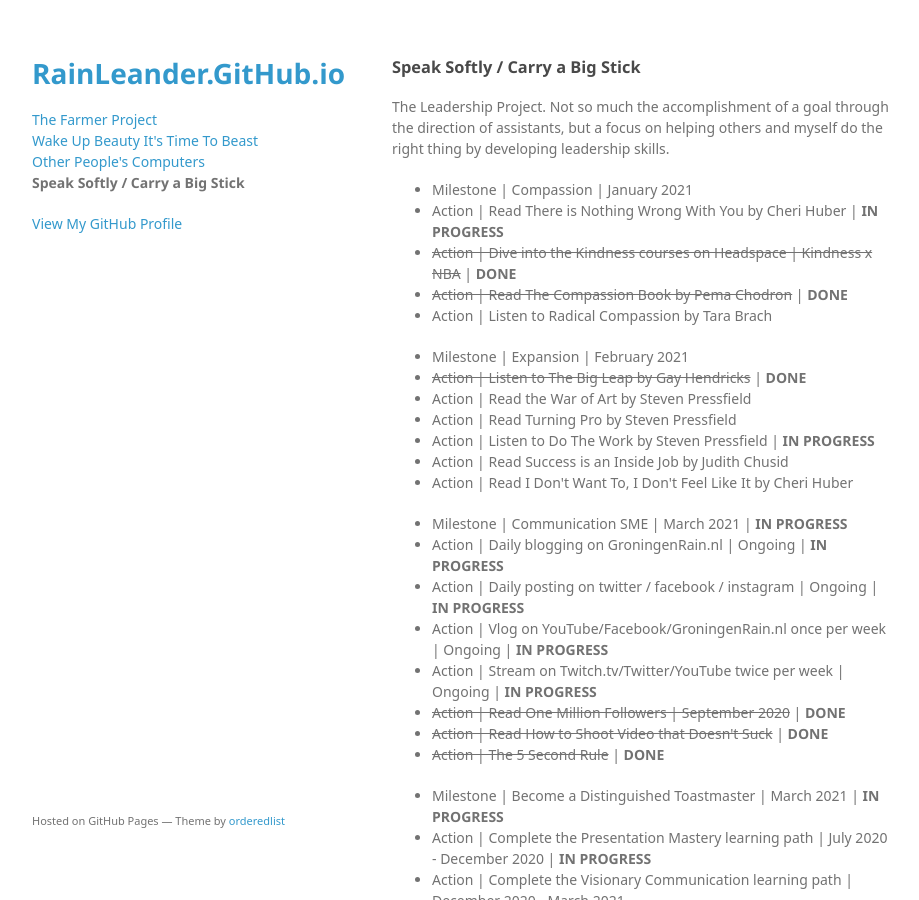
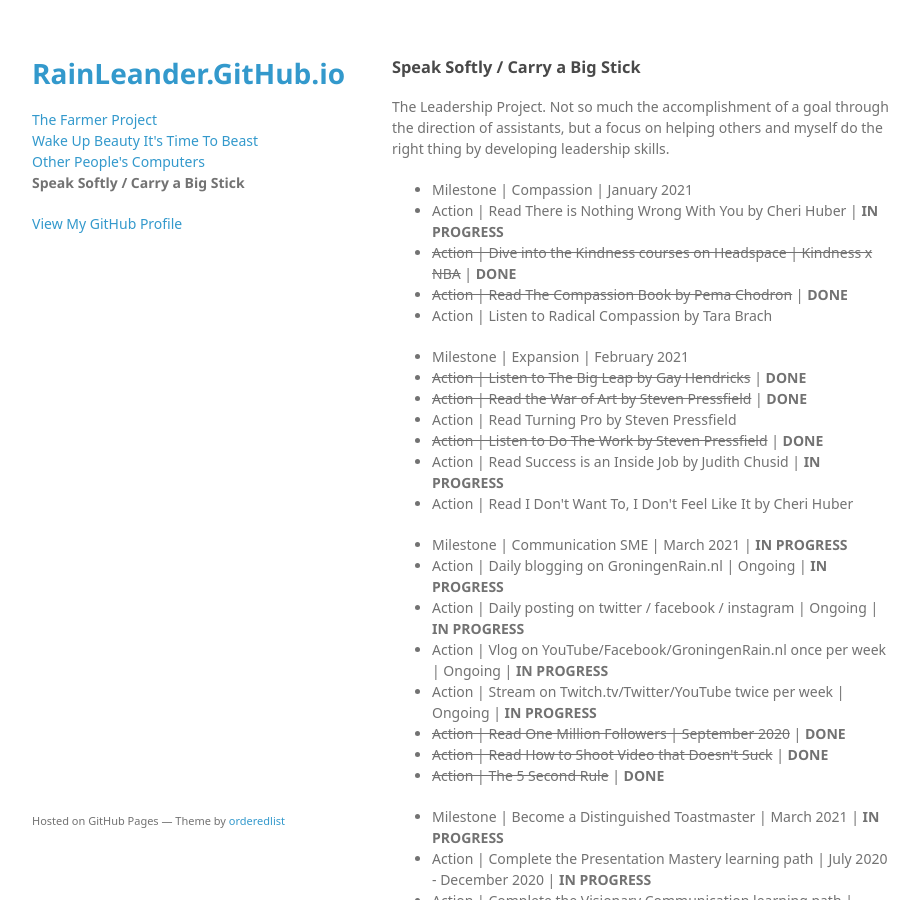
Before and after one commit to rainleander/rainleander.github.io, a Jekyll site: the page speak-softly.html, which Jekyll copies as it is, in a window 1280 px wide and 900 px high. Shown: the whole window, without its empty margins (178-1097 px from the left). Built offline with Jekyll 4.4.1, drawn with Linux system fonts in a browser that asks for light colours; some web fonts are replaced.

Commit message:
Update speak-softly.html

```diff
--- a/speak-softly.html
+++ b/speak-softly.html
@@ -37,10 +37,10 @@
 
         <ul><li>Milestone | Expansion | February 2021</li>
           <li><del>Action | Listen to The Big Leap by Gay Hendricks</del> | <b>DONE</b></li>
-          <li>Action | Read the War of Art by Steven Pressfield</li>
+          <li><del>Action | Read the War of Art by Steven Pressfield</del> | <b>DONE</b></li>
           <li>Action | Read Turning Pro by Steven Pressfield</li>
-          <li>Action | Listen to Do The Work by Steven Pressfield | <b>IN PROGRESS</b></li>
-          <li>Action | Read Success is an Inside Job by Judith Chusid</li>
+          <li><del>Action | Listen to Do The Work by Steven Pressfield</del> | <b>DONE</b></li>
+          <li>Action | Read Success is an Inside Job by Judith Chusid | <b>IN PROGRESS</b></li>
           <li>Action | Read I Don't Want To, I Don't Feel Like It by Cheri Huber</li></ul>
 
         <ul><li>Milestone | Communication SME | March 2021 | <b>IN PROGRESS</b></li>
```
